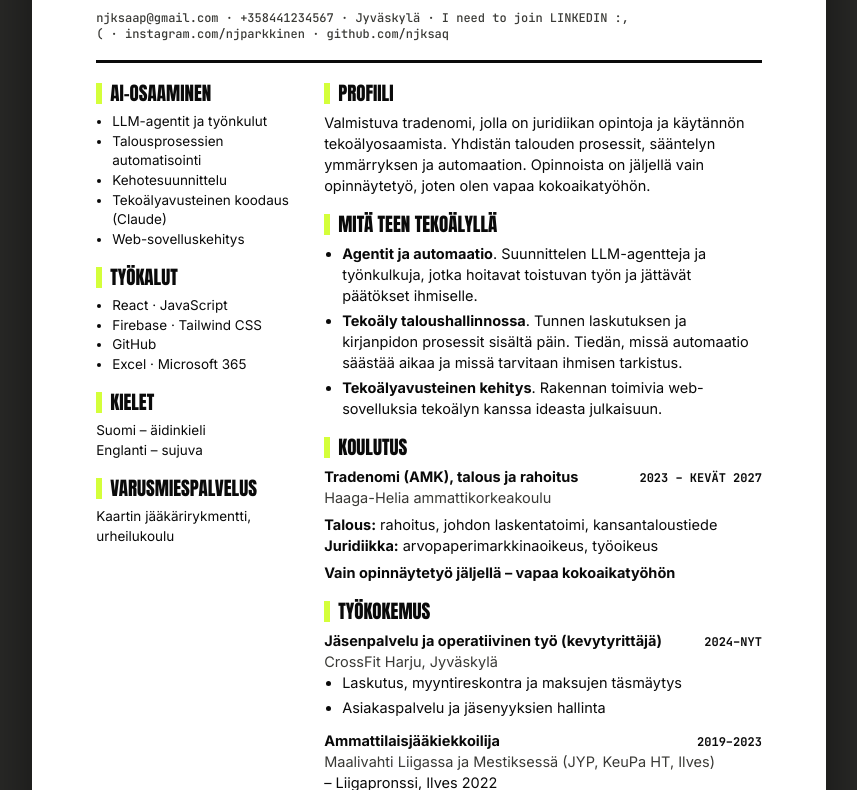
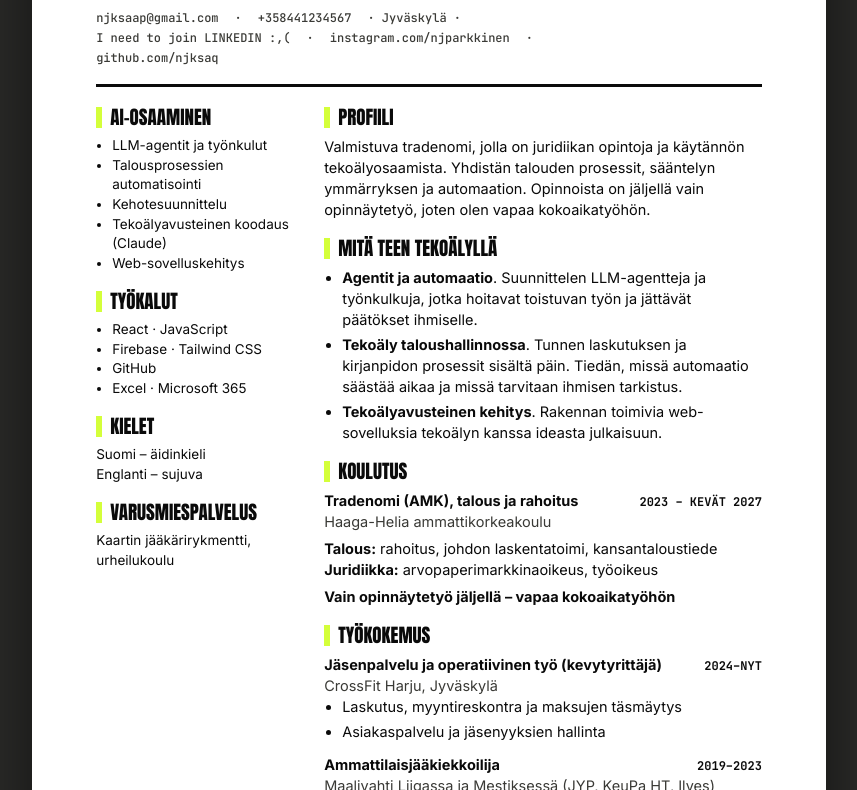
Before and after one commit to njksaq/cv, a plain HTML site: page cv.html in a window 1280 px wide. Shown: the part 262-1052 px from the top of the page, without its empty margins (211-1068 px from the left). Drawn offline with Linux system fonts and the light colour scheme.

Commit message:
Update cv.css

```diff
--- a/cv.css
+++ b/cv.css
@@ -21,7 +21,7 @@ h1{margin:0;font:60px/.92 Anton,Impact,sans-serif;text-transform:uppercase;lette
 .sub{margin-top:14px;font-size:16px;font-weight:700}
 .tags{display:flex;gap:6px;margin-top:10px}
 .tags span{padding:2px 10px;background:#0A0A0A;color:#D4FF3A;font:700 12px 'JetBrains Mono',monospace}
-.contact{margin-top:12px;font:500 12px 'JetBrains Mono',monospace;color:#3A3A36}
+.contact{display:flex;flex-wrap:wrap;gap:4px 16px;margin-top:12px;font:500 12px 'JetBrains Mono',monospace;color:#3A3A36}
 .photo{flex:0 0 104px;height:128px;border:2px solid #0A0A0A;background:#EDEDE8;overflow:hidden}
 .photo img{width:100%;height:100%;object-fit:cover}
 .rule{height:3px;margin-top:18px;background:#0A0A0A}
```
